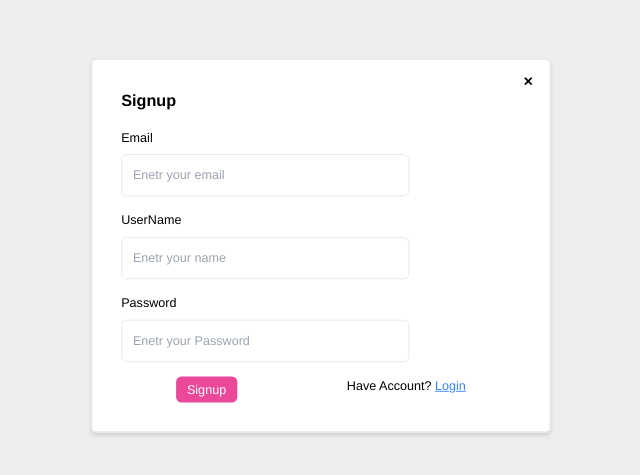
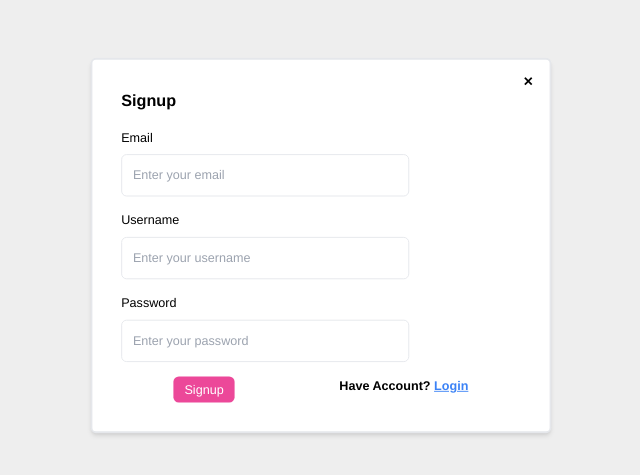
Before and after one commit to neharakesh/hamsasana, a React (Vite) app in the folder Hamsasana/frontend/hamsasana/: page /Signup in a window 1280 px wide. Shown: the part 155-630 px from the top of the page, without its empty margins (319-959 px from the left). Built offline with nearby package versions, Linux system fonts and the light colour scheme.

Commit message:
login and sign up implemented successfully

```diff
--- a/Hamsasana/frontend/hamsasana/src/App.jsx
+++ b/Hamsasana/frontend/hamsasana/src/App.jsx
@@ -3,7 +3,7 @@ import Home from '../src/pages/home.jsx'
 import Courses from '../src/pages/courses.jsx'
 import { Route,Routes } from 'react-router-dom'
 import Signup from './components/signup.jsx'
-
+import Login from './components/login.jsx'
 function App() {
   return (
     <>
@@ -15,6 +15,7 @@ function App() {
       <Route path="/" element={<Home/>} />
       <Route path="/Course" element={<Courses/>} />
       <Route path="/Signup" element={<Signup/>} />
+
 
 
     </Routes>
--- a/Hamsasana/frontend/hamsasana/src/components/login.jsx
+++ b/Hamsasana/frontend/hamsasana/src/components/login.jsx
@@ -1,41 +1,72 @@
-import React from 'react'
-import { Link } from 'react-router-dom'
+
+import React from 'react';
+import { Link } from 'react-router-dom';
+import { useForm } from 'react-hook-form';
 
 
 function Login() {
+  const {
+    register,
+    handleSubmit,
+    formState: { errors },
+  } = useForm();
+
+  const onSubmit = (data) => {
+    console.log(data);
+  };
+
   return (
     <>
       <div>
         <dialog id="my_modal_3" className="modal">
           <div className="modal-box bg-white text-black">
-    <form method="dialog ">
-      {/* if there is a button in form, it will close the modal */}
-      <button className="btn btn-sm btn-circle btn-ghost absolute right-2 top-2">✕</button>
+            <form onSubmit={handleSubmit(onSubmit)}>
+              {/* Close button */}
+              <Link to="/" className="btn btn-sm btn-circle btn-ghost absolute right-2 top-2">✕</Link>
+              <h3 className="font-bold text-lg">Login</h3>
+              {/* Email */}
+              <div className='mt-4 space-y-2'>
+                <label>Email</label>
+                <br />
+                <input
+                  {...register("email", { required: true })}
+                  type="email"
+                  placeholder='Enter your email'
+                  className='w-80 p-3 border rounded-md outline-none bg-white'
+                />
+                {errors.email && <span className='text-red-500'>This field is required</span>}
+              </div>
+              {/* Password */}
+              <div className='mt-4 space-y-2'>
+                <label>Password</label>
+                <br />
+                <input
+                  {...register("password", { required: true })}
+                  type="password"
+                  placeholder='Enter your Password'
+                  className='w-80 p-3 border rounded-md outline-none bg-white'
+                />
+                {errors.password && <span className='text-red-500'>This field is required</span>}
+              </div>
+              {/* Button */}
+              <div className='flex justify-around mt-4'>
+                <button
+                  type="submit"
+                  className='bg-pink-500 text-white rounded-md px-3 py-1 hover:bg-pink-700 duration-200'
+                >
+                  Login
+                </button>
+                <p className='font-bold'>
+                  Not registered?{' '}
+                  <Link to="/Signup" className='underline text-blue-500 cursor-pointer'>Signup</Link>
+                </p>
+              </div>
             </form>
-    <h3 className="font-bold text-lg ">Login </h3>
-      {/*email*/ }
-    <div className='mt-4 space-y-2'>
-        <span>Email</span>
-        <br/>
-        <input type="email" placeholder='Enetr your email' className='w-80 p-3 border rounded-md outline-none bg-white' />
-    </div>
-    {/*password*/ }
-    <div className='mt-4 space-y-2'>
-        <span>Password</span>
-        <br/>
-        <input type="password" placeholder='Enetr your Password' className='w-80 p-3 border rounded-md outline-none bg-white' />
-    </div>
-      {/*Button*/ }
-      <div className='flex justify-around mt-4'>
-        <button type="submit" className='bg-pink-500 text-white rounded-md px-3 py-1 hover:bg-pink-700 duration-200'>Login</button>
-        <p className='text-bold'>Not registered ?
-          <Link to="/Signup" className='underline text-blue-500 cursor-pointer'>Signup</Link></p>
-      </div>
           </div>
         </dialog>
       </div>
     </>
-    )
+  );
 }
 
-export default Login
+export default Login;
--- a/Hamsasana/frontend/hamsasana/src/components/navbar.jsx
+++ b/Hamsasana/frontend/hamsasana/src/components/navbar.jsx
@@ -32,7 +32,7 @@ function Navbar() {
         window.addEventListener('scroll',handleScroll)
         return () =>{
             window.removeEventListener('scroll',handleScroll)
-            //console.log("window.scrollY")
+
         }
     },[])
     const navItems=(
--- a/Hamsasana/frontend/hamsasana/src/components/signup.jsx
+++ b/Hamsasana/frontend/hamsasana/src/components/signup.jsx
@@ -1,52 +1,86 @@
-import React from 'react'
-import { Link } from 'react-router-dom'
-import Login from './login'
 
 
+
+
+import React from 'react';
+import { Link } from 'react-router-dom';
+import Login from './login';
+import { useForm } from 'react-hook-form';
+
 function Signup() {
+  const {
+    register,
+    handleSubmit,
+    formState: { errors },
+  } = useForm();
+
+  const onSubmit = (data) => {
+    console.log(data);
+  };
+
   return (
-        <>
-        <div id="my_modal_3" className='flex h-screen justify-center items-center  '>
-  <div className=" bg-white border-2 text-black shadow-md rounded-md p-8 modal-box">
-    <form method="dialog ">
-      {/* if there is a button in form, it will close the modal */}
+    <div className='flex h-screen justify-center items-center'>
+      <div className="bg-white border-2 text-black shadow-md rounded-md p-8 modal-box">
+        <form onSubmit={handleSubmit(onSubmit)}>
+          {/* Close button */}
           <Link to="/" className="btn btn-sm btn-circle btn-ghost absolute right-2 top-2">✕</Link>
-    </form>
           <h3 className="font-bold text-lg">Signup</h3>
-      {/*email*/ }
+          {/* Email */}
           <div className='mt-4 space-y-2'>
-        <span>Email</span>
-        <br/>
-        <input type="email" placeholder='Enetr your email' className='w-80 p-3 border rounded-md outline-none bg-white' />
+            <label>Email</label>
+            <br />
+            <input
+              {...register("email", { required: true })}
+              type="email"
+              placeholder='Enter your email'
+              className='w-80 p-3 border rounded-md outline-none bg-white'
+            />
+            {errors.email && <span className='text-red-500'>This field is required</span>}
           </div>
+          {/* Username */}
+          <div className='mt-4 space-y-2'>
+            <label>Username</label>
+            <br />
+            <input
+              {...register("username", { required: true })}
+              type="text"
+              placeholder='Enter your username'
+              className='w-80 p-3 border rounded-md outline-none bg-white'
+            />
+            {errors.username && <span className='text-red-500'>This field is required</span>}
+          </div>
+          {/* Password */}
+          <div className='mt-4 space-y-2'>
+            <label>Password</label>
+            <br />
+            <input
+              {...register("password", { required: true })}
+              type="password"
+              placeholder='Enter your password'
+              className='w-80 p-3 border rounded-md outline-none bg-white'
+            />
+            {errors.password && <span className='text-red-500'>This field is required</span>}
+          </div>
+          {/* Button */}
+          <div className='flex justify-around mt-4'>
+            <button type="submit" className='bg-pink-500 text-white rounded-md px-3 py-1 hover:bg-pink-700 duration-200'>Signup</button>
+            <div className='font-bold'>
+              Have Account?{" "}
+              <button
+                className='underline text-blue-500 cursor-pointer'
+                onClick={() => document.getElementById("my_modal_3").showModal()}
+              >
+                Login
+              </button>
 
-    <div className='mt-4 space-y-2'>
-        <span>UserName</span>
-        <br/>
-        <input type="name" placeholder='Enetr your name' className='w-80 p-3 border rounded-md outline-none bg-white' />
-    </div>
-    {/*password*/ }
-    <div className='mt-4 space-y-2'>
-        <span>Password</span>
-        <br/>
-        <input type="password" placeholder='Enetr your Password' className='w-80 p-3 border rounded-md outline-none bg-white' />
-    </div>
-      {/*Button*/ }
-      <div className='flex justify-around mt-4'>
-        <button className='bg-pink-500 text-white rounded-md px-3 py-1 hover:bg-pink-700 duration-200'>Signup</button>
-        <div className='text-bold'>Have Account? {" "}
-          <button className='underline text-blue-500 cursor-pointer'
-          onClick={()=>
-            document.getElementById("my_modal_3").showModal()
-          }
-          > Login</button>{" "}
-          <Login/>
+                <Login />
+
             </div>
           </div>
+        </form>
       </div>
     </div>
-        </>
-    )
+  );
 }
 
-export default Signup
+export default Signup;
```
Lines whose indentation alone changed are shown as unchanged.
